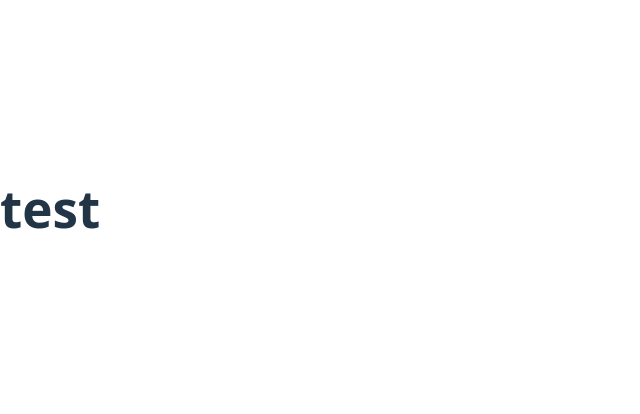
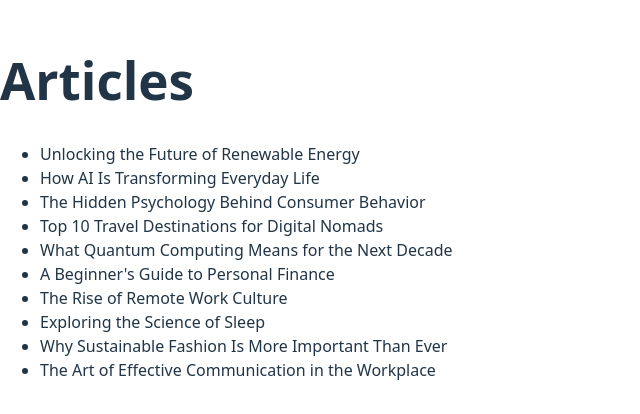
Before and after one commit to murphy-afk/react-form, a React (Vite) app: page / in a window 1280 px wide. Shown: the part 192-606 px from the top of the page, without its empty margins (0-640 px from the left). Built offline with nearby package versions, Linux system fonts and the light colour scheme.

Commit message:
feat: article data

```diff
--- a/src/App.jsx
+++ b/src/App.jsx
@@ -1,14 +1,20 @@
 import { useState } from 'react'
-import reactLogo from './assets/react.svg'
-import viteLogo from '/vite.svg'
 import './App.css'
+import { articles } from './assets/articleData'
 
 function App() {
   const [count, setCount] = useState(0)
 
   return (
     <>
-     <h1>test</h1>
+      <h1>Articles</h1>
+      <ul>
+        {articles.map(article => {
+          return (
+            <li>{article}</li>
+          )
+        })}
+      </ul>
     </>
   )
 }
--- /dev/null
+++ b/src/assets/articleData.js
@@ -0,0 +1,13 @@
+const articles = ["Unlocking the Future of Renewable Energy",
+  "How AI Is Transforming Everyday Life",
+  "The Hidden Psychology Behind Consumer Behavior",
+  "Top 10 Travel Destinations for Digital Nomads",
+  "What Quantum Computing Means for the Next Decade",
+  "A Beginner's Guide to Personal Finance",
+  "The Rise of Remote Work Culture",
+  "Exploring the Science of Sleep",
+  "Why Sustainable Fashion Is More Important Than Ever",
+  "The Art of Effective Communication in the Workplace"
+]
+
+export { articles }
```
